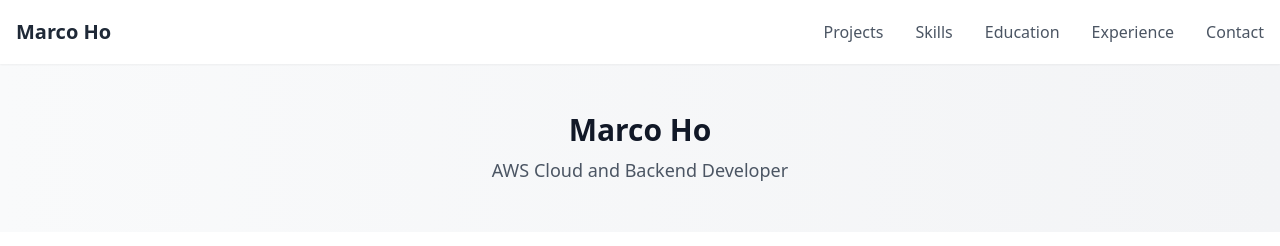
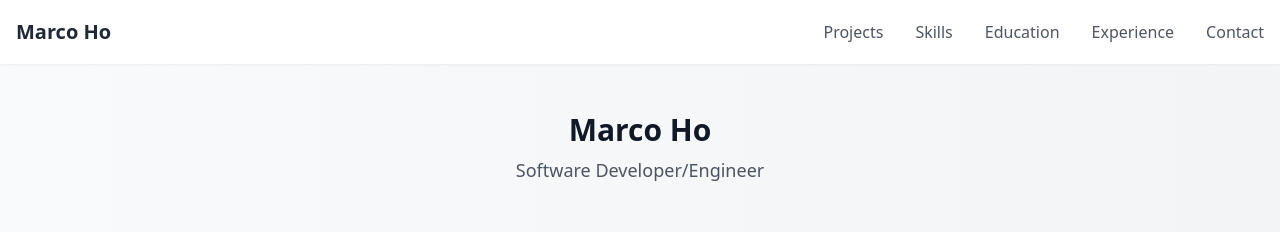
Before and after one commit to mho879/resume-site, a React (Vite) app: page / in a window 1280 px wide. Shown: the top 246 px of the page. Built offline with nearby package versions, Linux system fonts and the light colour scheme.

Commit message:
Update banner title

```diff
--- a/src/components/Banner.tsx
+++ b/src/components/Banner.tsx
@@ -9,7 +9,7 @@ const Banner = () => {
             Marco Ho
           </h1>
           <p className="mt-2 text-lg text-gray-600">
-            AWS Cloud and Backend Developer
+            Software Developer/Engineer
           </p>
         </div>
       </div>
```
